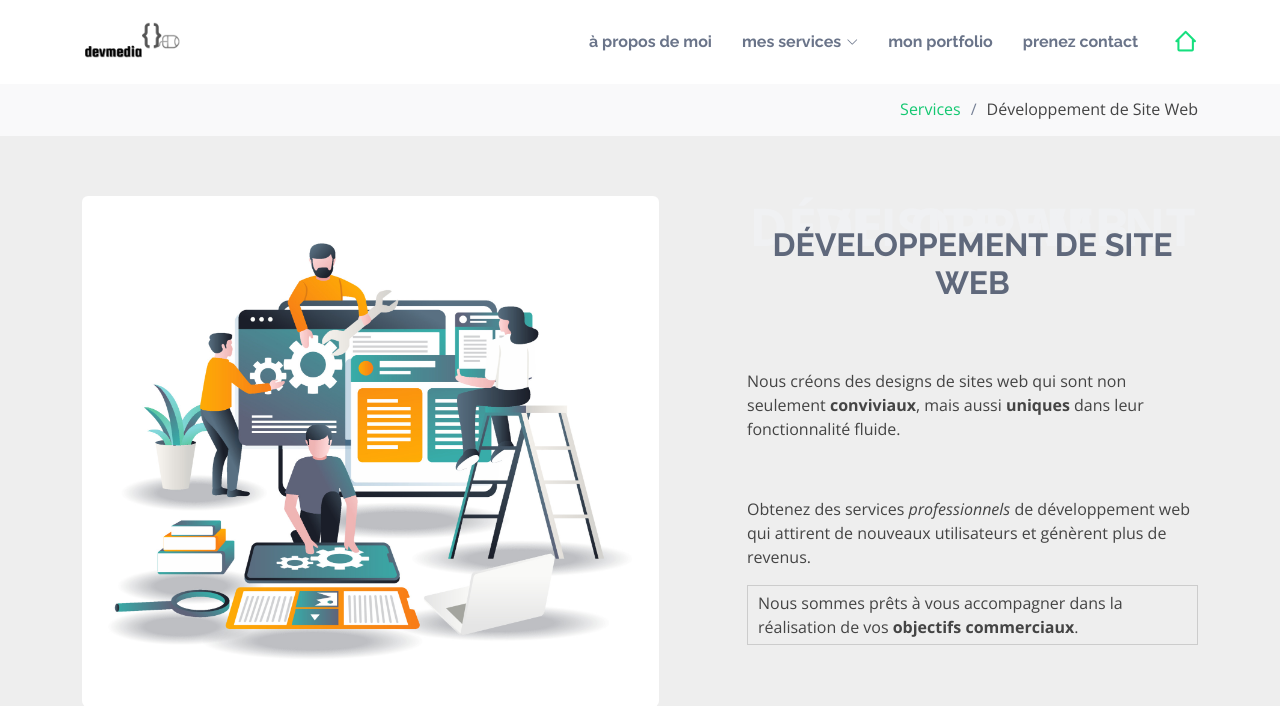
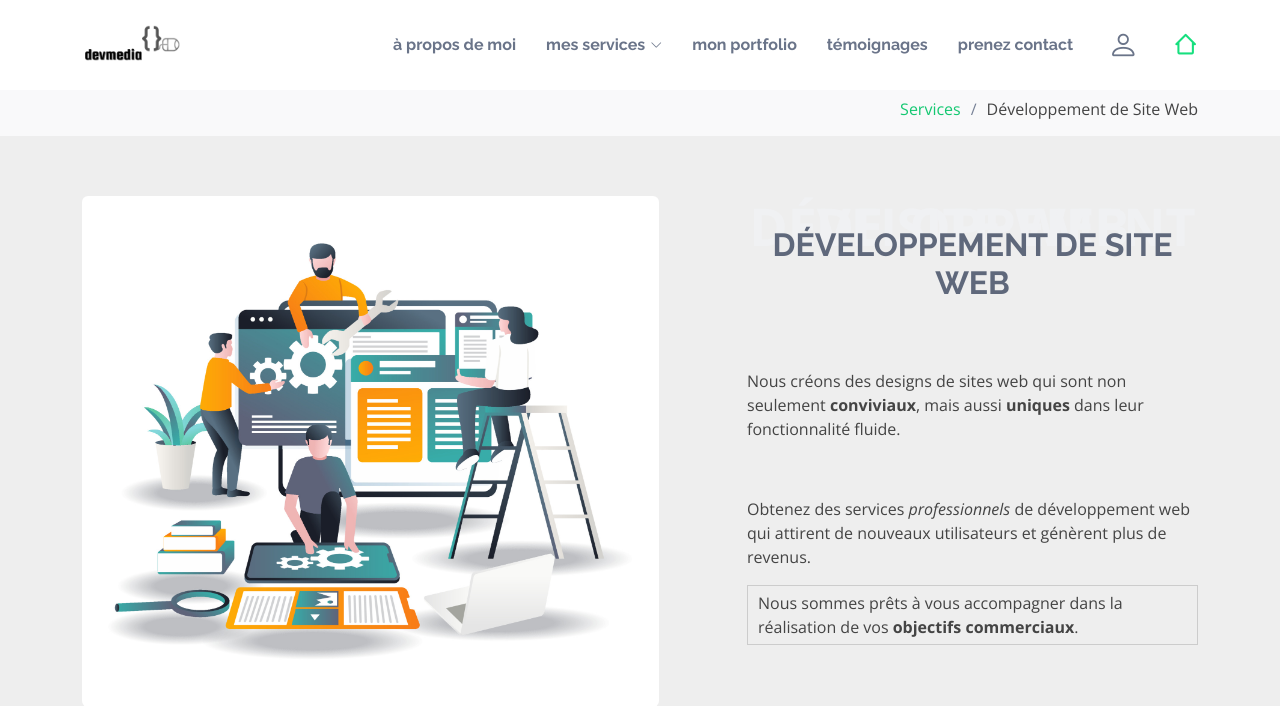
Before and after one commit to Soufiane-Majdar/Agency, a Django app: page /service/1/ in a window 1280 px wide. Shown: the top 706 px of the page. Run offline with Django 3.2, Linux system fonts and the light colour scheme; data comes from the database, SQL or seed files in the repository; both versions use the stored data as it was after the commit; some libraries are stand-ins or nearby versions.

Commit message:
new commit

```diff
--- a/Core/urls.py
+++ b/Core/urls.py
@@ -7,4 +7,6 @@ urlpatterns = [
 
     # service
     path('service/<int:id>/', service, name='service'),
+
+    path('contact/', contact, name="contact"),
 ]
--- a/Core/views.py
+++ b/Core/views.py
@@ -62,6 +62,21 @@ def subscribe(request):
         subscriber.save()
 
     # rederict home
+    return home(request)
+
+
+# contact
+def contact(request):
+    if request.method == 'POST':
+        name = request.POST['name']
+        subject = request.POST['subject']
+        email = request.POST['email']
+        message = request.POST['message']
+
+        # save the contact form
+        contact_form = ContactForm(name=name, subject=subject, email=email, message=message)
+        contact_form.save()
+
     return home(request)
 
 
--- a/requirements.txt
+++ b/requirements.txt
@@ -3,6 +3,9 @@ Django==4.2.6
 django-ckeditor==6.7.0
 django-jazzmin==2.6.0
 django-js-asset==2.1.0
+gunicorn==21.2.0
+packaging==23.2
 Pillow==10.0.1
 sqlparse==0.4.4
 typing_extensions==4.8.0
+whitenoise==6.5.0
--- a/templates/Main/Contact.html
+++ b/templates/Main/Contact.html
@@ -37,7 +37,7 @@
 
         <div class="col-lg-7 mt-5 mt-lg-0 d-flex align-items-stretch">
           <form
-          action=""
+          action="{% url 'contact' %}"
             method="post"
             role="form"
             class="php-email-form">
--- a/templates/base.html
+++ b/templates/base.html
@@ -71,26 +71,28 @@
               <a class="nav-link scrollto text-lowercase" href="/#portfolio">{{Portfolio_title}}</a>
             </li>
 
+            <li><a class="nav-link scrollto text-lowercase" href="/#testimonials">{{Testimonial_title}}</a></li>
+
             <li><a class="nav-link scrollto text-lowercase" href="/#contact">{{Contact_title}}</a></li>
 
 
-          {% comment %} {% if request.session.username %}
+          {% if request.session.username %}
           <li>
-              <a class="nav-link scrollto text-lowercase" href="{% url 'dashboard' %}">Dashboard</a>
+              <a class="nav-link scrollto text-lowercase" href="#">Dashboard</a>
           </li>
-          {% endif %} {% endcomment %}
+          {% endif %}
 
 
 
 
 
-          {% comment %} <li>
+          <li>
           {% if request.session.username %}
-              <a href="{% url 'logout' %}"><i class="bi bi-box-arrow-right" style="font-size: 30px"></i></a>
+              <a href="#"><i class="bi bi-box-arrow-right" style="font-size: 30px"></i></a>
           {% else %}
-              <a href="{% url 'login' %}"><i class="bi bi-person" style="font-size: 30px"></i></a>
+              <a href="#"><i class="bi bi-person" style="font-size: 30px"></i></a>
           {% endif %}
-          </li> {% endcomment %}
+          </li>
 
 
           <li><a class="nav-link scrollto active" href="/"><i class='bx bx-home-alt-2 bx-sm'></i></a></li>
```
Also changed, not shown: Agency/settings.py (+6 -2 lines), db.sqlite3, 1 other file.
